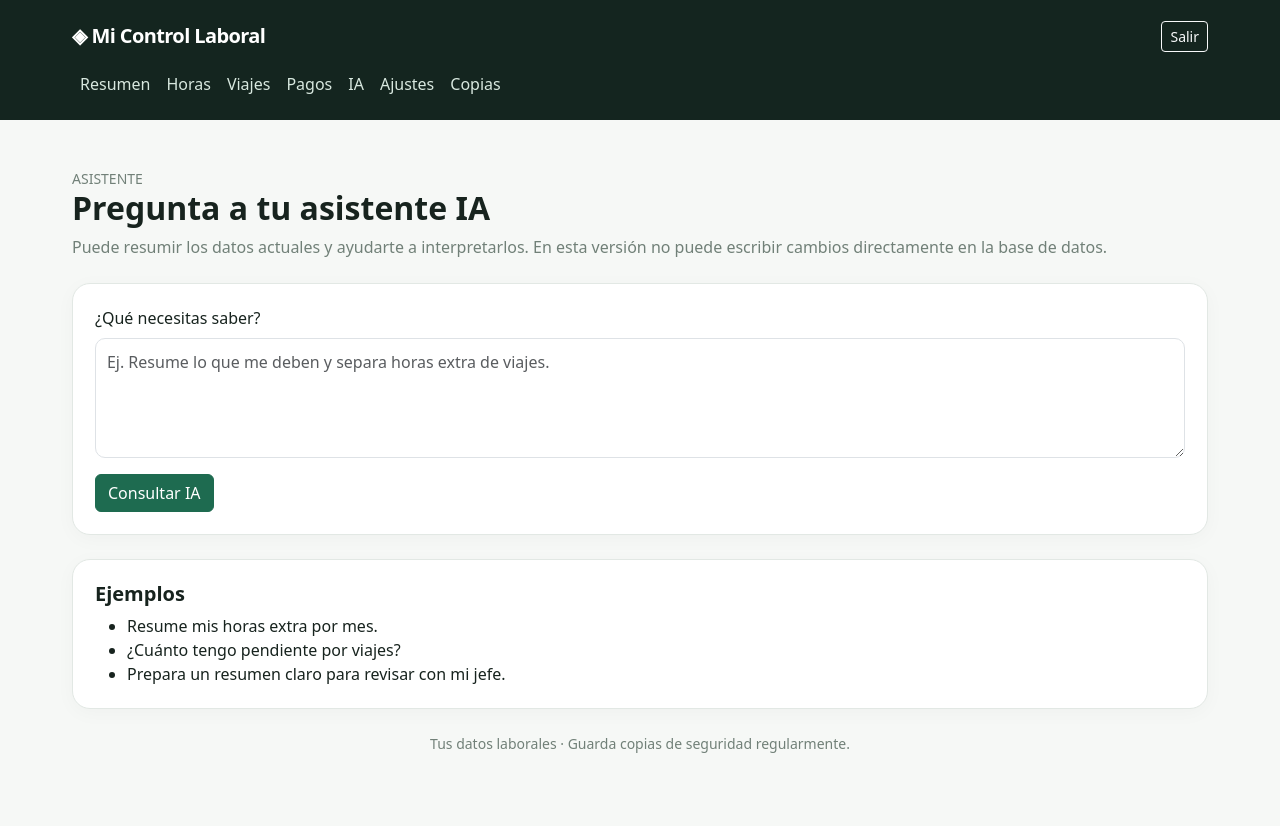
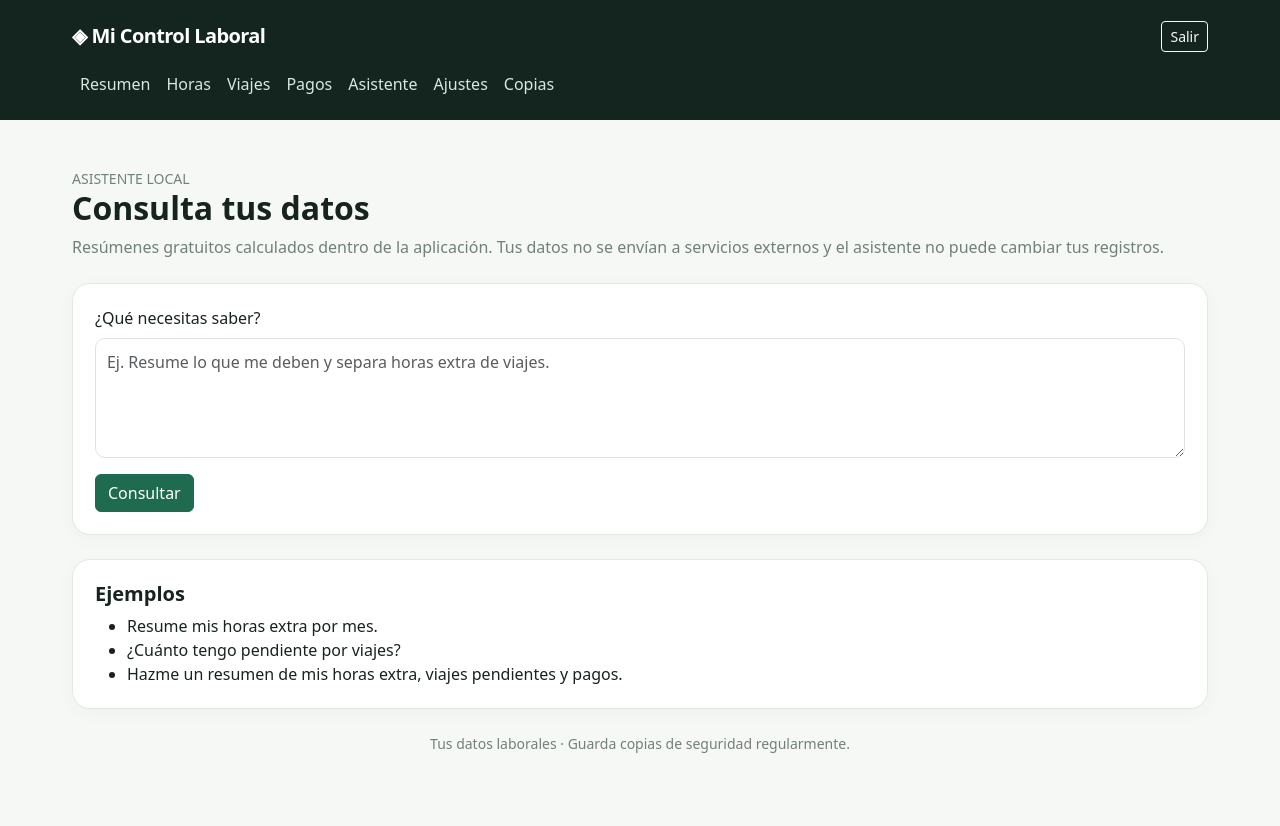
Before and after one commit to Ivory37goku/control-laboral-privado, a Flask app: page /asistente in a window 1280 px wide. Run offline with Flask 3, Linux system fonts and the light colour scheme; the visitor is signed in with stand-in values (Sample User, id 1); some libraries are stand-ins or nearby versions.

Commit message:
Use free local summaries in assistant
Replace the paid OpenAI API with local read-only labor summaries.

```diff
--- a/app.py
+++ b/app.py
@@ -6,15 +6,12 @@ import json
 import math
 import secrets
 import tempfile
+import unicodedata
 from datetime import date, datetime
 from functools import wraps
 from flask import Flask, render_template, request, redirect, url_for, session, flash, send_file, abort
 from werkzeug.security import check_password_hash, generate_password_hash
 
-try:
-    from openai import OpenAI
-except ImportError:
-    OpenAI = None
 
 APP_DIR = os.path.dirname(os.path.abspath(__file__))
 DATABASE_URL = os.environ.get("DATABASE_URL", "").strip()
@@ -477,6 +474,67 @@ def ajustes():
         days=get_setting("dias_trabajo","Lunes a viernes"))
 
 
+def assistant_local_response(prompt, monthly_hours, totals, hourly_rate):
+    question = unicodedata.normalize("NFKD", prompt.casefold())
+    question = "".join(char for char in question if not unicodedata.combining(char))
+
+    overtime_hours = float(totals["horas_extra"] or 0)
+    pending_trips = float(totals["viajes_pendientes_eur"] or 0)
+    paid_trips = float(totals["viajes_pagados_eur"] or 0)
+    recorded_payments = float(totals["pagos_registrados_eur"] or 0)
+    estimated_overtime = overtime_hours * hourly_rate if hourly_rate is not None else None
+
+    if any(term in question for term in ("viaje", "desplazamiento")):
+        pending_count = int(totals["viajes_pendientes_count"] or 0)
+        paid_count = int(totals["viajes_pagados_count"] or 0)
+        return (
+            f"Viajes registrados: {pending_count} pendientes por {money(pending_trips)} "
+            f"y {paid_count} pagados por {money(paid_trips)}."
+        )
+
+    if any(term in question for term in ("hora", "jornada", "extra")):
+        lines = ["Horas extra registradas por mes:"]
+        if monthly_hours:
+            for row in monthly_hours:
+                month = row["mes"]
+                month_hours = f"{float(row['horas'] or 0):.2f}".replace(".", ",")
+                lines.append(f"- {month[5:7]}/{month[:4]}: {month_hours} h")
+        else:
+            lines.append("- No hay horas extra registradas.")
+        total_hours_text = f"{overtime_hours:.2f}".replace(".", ",")
+        lines.append(f"Total acumulado: {total_hours_text} h.")
+        if estimated_overtime is None:
+            lines.append("No hay una tarifa por hora configurada para estimar el importe.")
+        else:
+            lines.append(f"Importe estimado a {money(hourly_rate)}/h: {money(estimated_overtime)}.")
+        lines.append("El cálculo usa los registros guardados; revisa los apuntes que sean provisionales.")
+        return "\n".join(lines)
+
+    if any(term in question for term in ("pago", "cobrado", "recibido")):
+        total_received = paid_trips + recorded_payments
+        return (
+            f"Pagos anotados en el histórico: {money(recorded_payments)}. "
+            f"Viajes marcados como pagados: {money(paid_trips)}. "
+            f"Total recibido registrado entre ambos: {money(total_received)}."
+        )
+
+    lines = [
+        "Resumen de tus datos guardados:",
+        f"- Horas extra: {overtime_hours:.2f}".replace(".", ",") + " h.",
+    ]
+    if estimated_overtime is None:
+        lines.append("- Importe de horas extra: configura la tarifa en Ajustes para calcularlo.")
+    else:
+        lines.append(f"- Importe estimado de horas extra: {money(estimated_overtime)}.")
+    lines.extend([
+        f"- Viajes pendientes: {money(pending_trips)}.",
+        f"- Viajes pagados: {money(paid_trips)}.",
+        f"- Pagos anotados en el histórico: {money(recorded_payments)}.",
+        "Las horas marcadas como provisionales deben comprobarse.",
+    ])
+    return "\n".join(lines)
+
+
 @app.route("/asistente", methods=["GET", "POST"])
 @login_required
 def asistente():
@@ -484,48 +542,29 @@ def asistente():
     prompt = ""
     if request.method == "POST":
         prompt = request.form.get("prompt", "").strip()
-        api_key = os.environ.get("OPENAI_API_KEY", "").strip()
         if not prompt:
-            respuesta = "Escribe qué quieres registrar o consultar."
-        elif not api_key:
-            respuesta = ("El asistente IA aún no está activado: falta OPENAI_API_KEY en el servidor. "
-                         "Tus registros y gráficos funcionan sin esa clave. No pongas la clave aquí en el chat; "
-                         "configúrala como variable de entorno en el servidor.")
-        elif OpenAI is None:
-            respuesta = "Falta instalar la dependencia openai. Ejecuta: pip install -r requirements.txt"
+            respuesta = "Escribe qué quieres consultar."
         else:
             with db() as con:
-                hrs = con.execute("SELECT fecha,horas_extra,notas FROM jornadas ORDER BY fecha DESC LIMIT 80").fetchall()
-                trs = con.execute("SELECT fecha,concepto,importe,pagado,notas FROM viajes ORDER BY fecha DESC LIMIT 40").fetchall()
-                payments = con.execute("SELECT fecha,concepto,importe,categoria,notas FROM pagos ORDER BY fecha DESC LIMIT 40").fetchall()
+                monthly_hours = con.execute("""SELECT substr(fecha,1,7) mes,
+                    ROUND(SUM(horas_extra),2) horas
+                    FROM jornadas GROUP BY substr(fecha,1,7) ORDER BY mes""").fetchall()
                 totals = con.execute("""SELECT
                     (SELECT COALESCE(SUM(horas_extra),0) FROM jornadas) horas_extra,
                     (SELECT COALESCE(SUM(importe),0) FROM viajes WHERE pagado=0) viajes_pendientes_eur,
                     (SELECT COALESCE(SUM(importe),0) FROM viajes WHERE pagado=1) viajes_pagados_eur,
-                    (SELECT COALESCE(SUM(importe),0) FROM pagos) pagos_registrados_eur
+                    (SELECT COALESCE(SUM(importe),0) FROM pagos) pagos_registrados_eur,
+                    (SELECT COUNT(*) FROM viajes WHERE pagado=0) viajes_pendientes_count,
+                    (SELECT COUNT(*) FROM viajes WHERE pagado=1) viajes_pagados_count
                 """).fetchone()
-                settings = con.execute("SELECT clave,valor FROM ajustes").fetchall()
-            context = {
-                "jornadas_recientes": [dict(x) for x in hrs],
-                "viajes": [dict(x) for x in trs],
-                "pagos_registrados": [dict(x) for x in payments],
-                "totales": dict(totals),
-                "ajustes": {x["clave"]: x["valor"] for x in settings}
-            }
+            rate = get_setting("hora_extra_euros", "").strip()
             try:
-                client = OpenAI(api_key=api_key)
-                response = client.responses.create(
-                    model=os.environ.get("OPENAI_MODEL", "gpt-4.1-mini"),
-                    instructions=("Eres un asistente para organizar horas de trabajo y cantidades pendientes. "
-                    "Responde en español claro. Usa solo los datos incluidos. No afirmes haber guardado o cambiado "
-                    "registros: en esta versión solo puedes analizar y aconsejar, no escribir en la base de datos. "
-                    "Distingue datos confirmados de provisionales. No des asesoramiento legal definitivo."),
-                    input=f"Datos actuales en JSON:\n{context}\n\nPetición del usuario:\n{prompt}"
-                )
-                respuesta = response.output_text
-            except Exception:
-                app.logger.exception("AI assistant request failed")
-                respuesta = "No se pudo contactar con el servicio de IA. Revisa la clave y la configuración del servidor."
+                hourly_rate = float(rate.replace(",", ".")) if rate else None
+                if hourly_rate is not None and (not math.isfinite(hourly_rate) or hourly_rate < 0):
+                    hourly_rate = None
+            except ValueError:
+                hourly_rate = None
+            respuesta = assistant_local_response(prompt, monthly_hours, totals, hourly_rate)
     return render_template("asistente.html", respuesta=respuesta, prompt=prompt)
 
 
--- a/render.yaml
+++ b/render.yaml
@@ -19,8 +19,6 @@ services:
         value: /var/data/mi_trabajo.db
       - key: BACKUP_DIR
         value: /var/data/copias_seguridad
-      - key: OPENAI_API_KEY
-        sync: false
     disk:
       name: datos-laborales
       mountPath: /var/data
--- a/requirements.txt
+++ b/requirements.txt
@@ -1,4 +1,3 @@
 Flask>=3.0,<4.0
-openai>=1.30.0
 gunicorn>=22.0
 psycopg[binary]>=3.2,<4.0
--- a/templates/asistente.html
+++ b/templates/asistente.html
@@ -1,5 +1,5 @@
-{% extends "base.html" %}{% block title %}Asistente IA · Mi Control Laboral{% endblock %}
-{% block content %}<div class="mb-4"><div class="muted small">ASISTENTE</div><h1 class="h2 fw-bold">Pregunta a tu asistente IA</h1><p class="muted">Puede resumir los datos actuales y ayudarte a interpretarlos. En esta versión no puede escribir cambios directamente en la base de datos.</p></div>
-<div class="panel"><form method="post"><input type="hidden" name="_csrf_token" value="{{ csrf_token() }}"><label class="form-label" for="prompt">¿Qué necesitas saber?</label><textarea class="form-control mb-3" id="prompt" name="prompt" rows="4" placeholder="Ej. Resume lo que me deben y separa horas extra de viajes.">{{ prompt }}</textarea><button class="btn btn-success">Consultar IA</button></form>
+{% extends "base.html" %}{% block title %}Asistente · Mi Control Laboral{% endblock %}
+{% block content %}<div class="mb-4"><div class="muted small">ASISTENTE LOCAL</div><h1 class="h2 fw-bold">Consulta tus datos</h1><p class="muted">Resúmenes gratuitos calculados dentro de la aplicación. Tus datos no se envían a servicios externos y el asistente no puede cambiar tus registros.</p></div>
+<div class="panel"><form method="post"><input type="hidden" name="_csrf_token" value="{{ csrf_token() }}"><label class="form-label" for="prompt">¿Qué necesitas saber?</label><textarea class="form-control mb-3" id="prompt" name="prompt" rows="4" placeholder="Ej. Resume lo que me deben y separa horas extra de viajes.">{{ prompt }}</textarea><button class="btn btn-success">Consultar</button></form>
 {% if respuesta %}<hr class="my-4"><h2 class="h5 fw-bold">Respuesta</h2><div class="p-3 rounded-3" style="background:#f2f7f4;white-space:pre-wrap">{{ respuesta }}</div>{% endif %}</div>
-<div class="panel mt-4"><h2 class="h5 fw-bold">Ejemplos</h2><ul class="mb-0"><li>Resume mis horas extra por mes.</li><li>¿Cuánto tengo pendiente por viajes?</li><li>Prepara un resumen claro para revisar con mi jefe.</li></ul></div>{% endblock %}
+<div class="panel mt-4"><h2 class="h5 fw-bold">Ejemplos</h2><ul class="mb-0"><li>Resume mis horas extra por mes.</li><li>¿Cuánto tengo pendiente por viajes?</li><li>Hazme un resumen de mis horas extra, viajes pendientes y pagos.</li></ul></div>{% endblock %}
--- a/templates/base.html
+++ b/templates/base.html
@@ -33,7 +33,7 @@ body{background:var(--paper);color:var(--ink);font-family:system-ui,-apple-syste
 <a class="nav-link" href="{{ url_for('jornadas') }}">Horas</a>
 <a class="nav-link" href="{{ url_for('viajes') }}">Viajes</a>
 <a class="nav-link" href="{{ url_for('pagos') }}">Pagos</a>
-<a class="nav-link" href="{{ url_for('asistente') }}">IA</a>
+<a class="nav-link" href="{{ url_for('asistente') }}">Asistente</a>
 <a class="nav-link" href="{{ url_for('ajustes') }}">Ajustes</a>
 <a class="nav-link" href="{{ url_for('backup') }}">Copias</a>
 {% endif %}
```
Also changed, not shown: README.txt.
